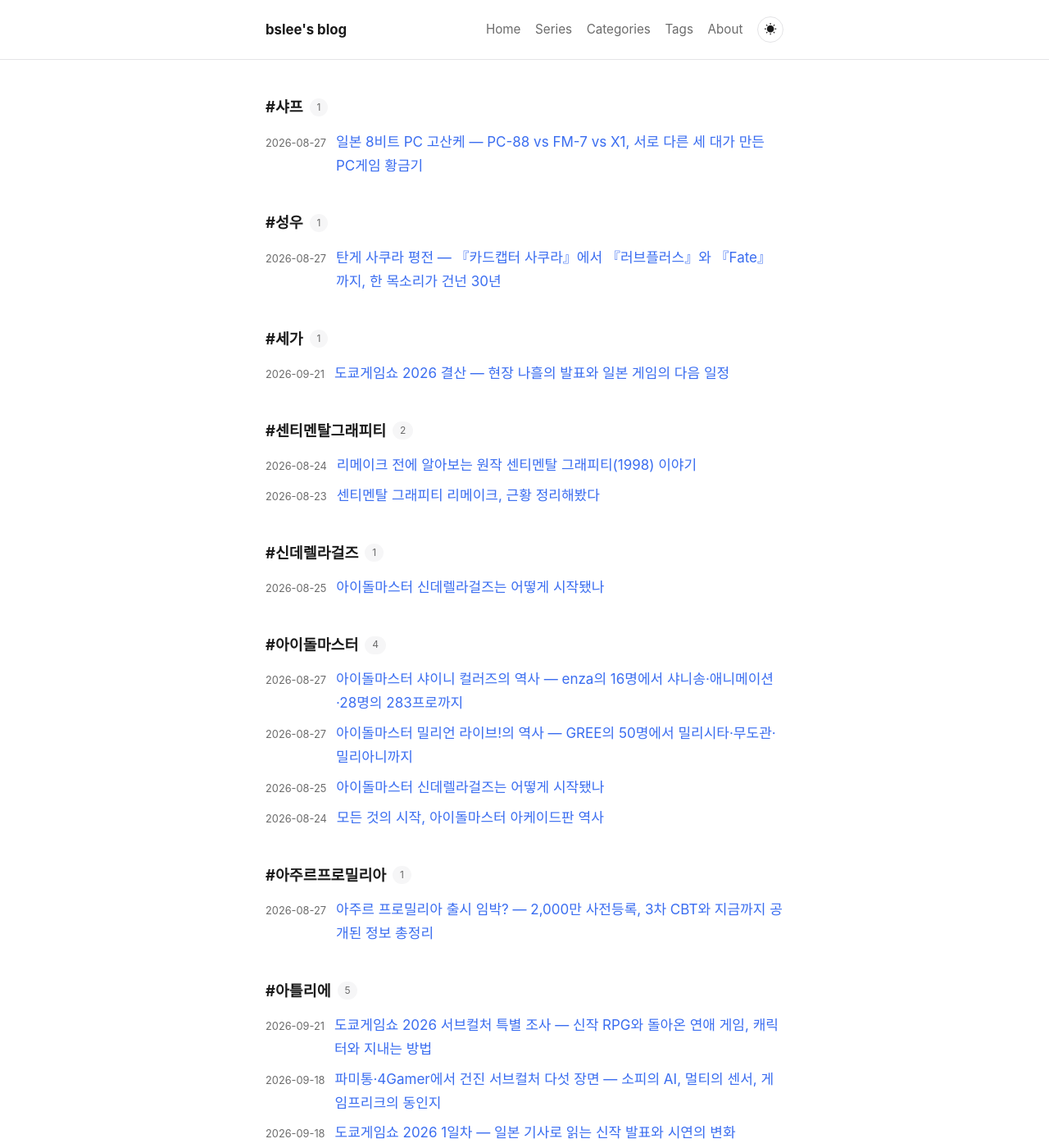
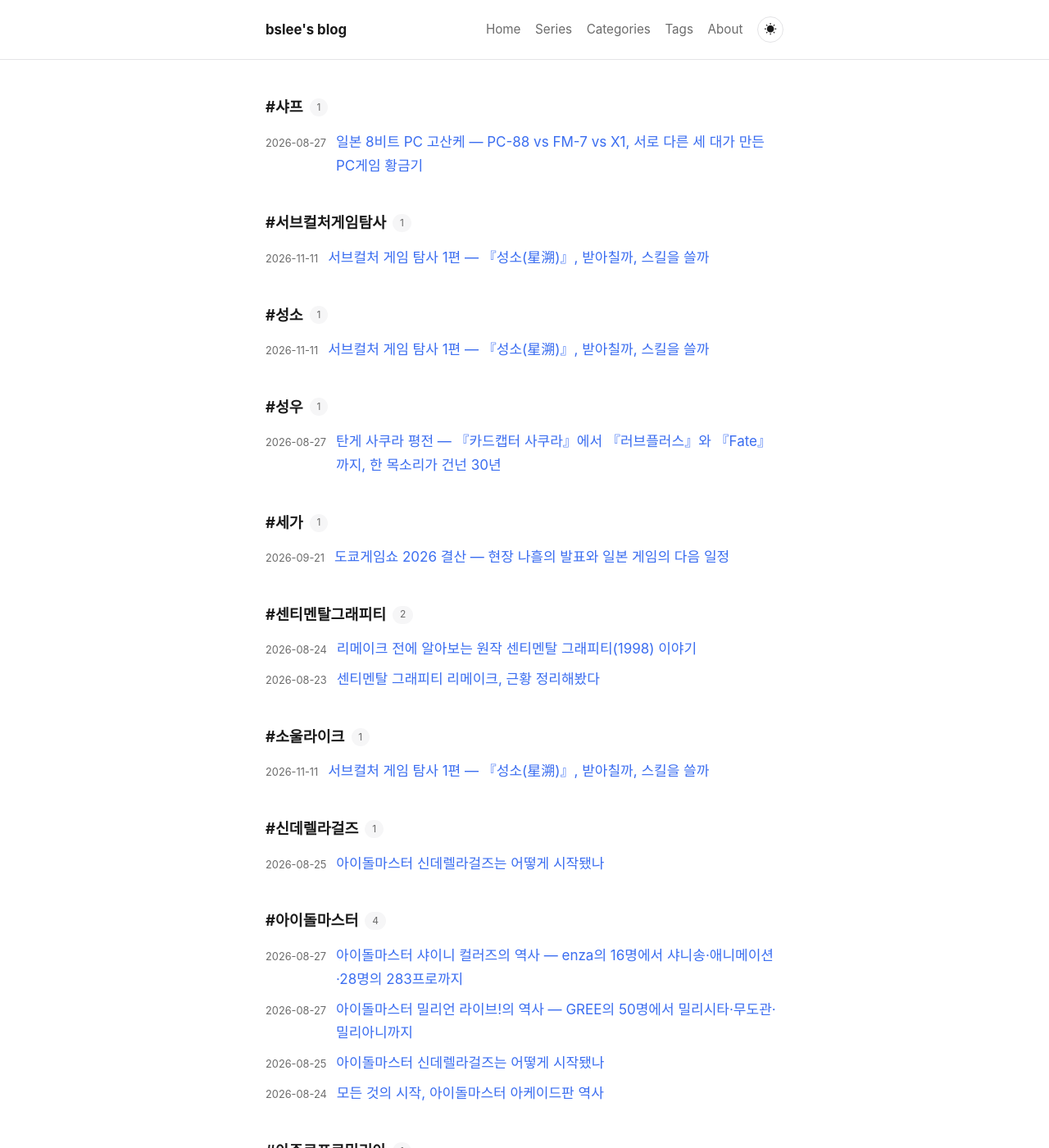
Before and after one commit to bslee-dev/bslee-dev.github.io, a Jekyll site: the page built from tags.html, in a window 1280 px wide and 1400 px high, scrolled down 9410 px. Shown: the whole window at 82% size. Built offline with Jekyll 4.4.1, drawn with Linux system fonts in a browser that asks for light colours; some of the changed lines change nothing that is shown; some of the changed text lies outside the part shown.

Commit message:
Publish Star Trace and launch subculture game exploration

```diff
--- /dev/null
+++ b/_posts/2026-11-11-subculture-game-exploration-star-trace.md
@@ -0,0 +1,56 @@
+---
+title: "서브컬처 게임 탐사 1편 — 『성소(星溯)』, 받아칠까, 스킬을 쓸까"
+description: "중국 액션 RPG 성소의 첫 보스전 두 편과 현지 선행 시연기를 읽었다. 패링과 회피, 스킬에 드는 자원을 세 캐릭터의 교대로 어떻게 운용할 수 있을지 살펴본다."
+category: 서브컬처
+tags: [서브컬처게임탐사, 성소, 중국게임, 액션RPG, 소울라이크]
+date: 2026-11-11 15:25:00 +0900
+---
+
+## 탄을 받아칠 기회가 와도, 받아치는 게 이득일까?
+
+보스가 쏜 탄을 되돌려 보낼 수 있다면 일단 받아치고 싶다. 그런데 그 동작에 다음 스킬을 쓸 포인트가 들어가고, 받아치는 타이밍이 정확하면 쓴 포인트를 돌려받는다면 어떨까. 적의 공격을 피하는 순간에도 다음에 누구를 꺼내고 어떤 기술을 쓸지 생각하게 된다. 중국 액션 RPG `성소(星溯)`의 첫 공개에서 궁금해진 건 그 판단이었다.
+
+청두의 개발사 난탕위(南棠羽)는 2026년 10월 23일 빌리빌리에 첫 PV와 보스전 시연 두 편을 올렸다. 2026년 11월 11일 기준으로 제작진의 TapTap 소개와 게임신지(游戏新知)의 공개 당일 기사를 살폈다. 전투 장면은 개발사가 제공한 초기 빌드를 다룬 하오유콰이바오(好游快爆) 편집부의 시연기와 그 글에 실린 화면을 바탕으로 읽었다.
+
+## 얼음 위의 짐승과 유적의 기계
+
+제작진이 공개한 보스는 기계형 **유적 지휘관(遗迹指挥官)**과 야수형 빙정수(冰晶兽)다. 공식 영상 목록에는 각각 3분 46초, 2분 40초로 올라와 있다. 하오유콰이바오에 실린 빙정수 전투 화면을 보면 얼어붙은 동굴 한가운데 보스가 있고, 화면 위에는 보스의 체력과 그 아래 얇은 게이지가, 아래에는 캐릭터 체력과 노란 점으로 표시된 자원이 따로 놓여 있다.
+
+게임신지와 하오유콰이바오는 보스 체력 아래의 막대를 강인도 게이지(韧性条)로 설명한다. 이 게이지를 깎아 비우면 적이 길게 경직돼 공격할 틈이 생긴다. 하오유콰이바오는 그때 일반 공격을 이어가거나, 큰 피해를 주는 처형 동작을 발동할 수 있다고 적었다. 같은 체력 피해를 주더라도 보스가 무방비해지는 시점을 어떻게 만드느냐에 따라 공격 순서가 달라질 수 있다.
+
+## 타이밍을 맞추면 돌아오는 포인트
+
+게임신지는 일부 근접 공격과 원거리 공격을 패링할 수 있고, 패링과 캐릭터 스킬에 스킬 포인트가 든다고 설명했다. 하오유콰이바오 편집부는 방어·패링과 회피, 일반 스킬이 체력 표시 위의 자원 포인트를 소비한다고 더 구체적으로 적었다. 이 매체의 설명에 따르면 **정확한 타이밍에 방어하거나 회피하면 사용한 포인트가 돌아온다.** 필살기는 별도로 충전된다.
+
+이 규칙대로라면 보스의 공격을 흘려보내는 타이밍이 곧 다음 공격에 쓸 자원을 남기는 방법이 된다. 보스의 강인도가 거의 바닥났을 때 스킬을 먼저 써서 경직을 노릴 수도 있고, 다음 공격을 받아친 뒤 남은 포인트로 빈틈을 노릴 수도 있다. 어떤 선택이 유리한지는 동작별 비용, 성공 판정의 폭, 받아친 공격이 강인도에 미치는 영향에 달려 있다. 공개 자료에는 그 수치가 나와 있지 않다.
+
+## 캐릭터를 바꾸면 남은 자원도 달라진다
+
+하오유콰이바오가 체험한 초기 빌드는 세 명을 편성해 전투 중 교대하는 방식이었다. 편집부에 따르면 **체력, 자원 포인트, 필살기 충전은 캐릭터마다 따로** 계산됐다. 무기도 캐릭터마다 정해져 있었고, 초기 빌드에는 검과 장병기 외에 총과 지팡이도 있었다. 적의 공격에 제대로 대응하지 못하면 하던 동작이 끊기고 크게 경직됐으며, 전투 중 회복에는 횟수가 제한된 아이템을 썼다고 한다.
+
+그래서 교대에서 흥미로운 건 누구의 스킬이 세냐는 질문에 ‘지금 그 캐릭터에게 얼마나 남아 있나’가 붙는다는 점이다. 가령 스킬을 쓸 포인트가 부족할 때, 남은 포인트로 다음 공격을 받아칠지, 자원이 넉넉한 동료를 바로 꺼낼지 판단하게 된다. 보스가 곧 경직될 상황이라면 필살기가 준비된 동료를 언제 투입하느냐도 중요해진다. 대기 중인 캐릭터의 자원 회복 방식과 교대 직후의 판정은 후속 시연에서 더 보고 싶다.
+
+## 오픈월드라는 말은 어디에서 왔나
+
+2024년 7월 23일, 36Kr에 실린 게임신지 기사는 가제 `星溯：劫烬永迴`를 개발 중인 서브컬처 소울라이크 오픈월드로 소개했다. 2026년 첫 PV의 제작진 설명에 붙은 표현은 **구역형 액션 어드벤처 RPG(箱庭动作冒险RPG)**였다. 같은 개발사의 채용 소개와 하오유콰이바오의 예약 페이지에도 ‘소울라이크’라는 말이 남아 있다. 지금 확인할 수 있는 건 출처마다 강조한 부분이 다르다는 데까지다. 실제 개발 중 지도 구조를 바꿨는지는 알 수 없다.
+
+TapTap에서 제작진이 소개하는 무대는 생사의 윤회가 멈춰 죽은 이의 영혼이 돌아가지 못하는 행성이다. 플레이어는 유적에서 깨어난 선도자(先导者)가 되어 동료들과 재난의 흔적을 따라간다. 하오유콰이바오 편집부가 본 초기 서장에는 곳곳에 이야기를 보충하는 문서가 있었다고 한다. 기계가 남은 유적과 눈 덮인 마을이 한 세계에 있다는 사실을, 실제 탐색 동선에서 어떤 순서로 알아가게 할지가 궁금하다.
+
+## 빙정수에게 가는 길
+
+TapTap 중국 예약 페이지에는 PC가 2028년 1분기, 안드로이드가 2028년 2분기로 표시돼 있다. 게임신지는 iOS도 2028년 2분기로 표기됐다고 보도했다. 중국 플랫폼에 표시된 예정 분기이며, 하오유콰이바오는 후속 테스트 시점을 미정으로 안내했다. 한국어 지원과 한국 출시 일정은 확인되지 않았다.
+
+다음 시연에서 보고 싶은 건 빙정수가 기다리는 곳까지 가는 길이다. 적을 피해 갈지 쓰러뜨릴지, 어느 동료를 먼저 내보낼지 고민하다 보면 보스방에 들어설 때 이미 내 선택이 전투의 첫 수를 정해놓았을지도 모른다. 보스전에서 보인 자원 관리가 탐색 중에도 이어진다면, 그 방에 누구를 앞세우고 어떤 상태로 도착하는지부터 전투의 일부가 된다.
+
+## 참고 자료
+
+- [星溯制作委员会 · 빌리빌리 — 첫 PV와 유적 지휘관·빙정수 공식 보스전 시연](https://www.bilibili.com/ja/video/BV1tjJ16dEJt/?p=3)
+- [TapTap — 성소 PC 예약 페이지 및 개발자의 말](https://www.taptap.cn/app/971266?os=pc)
+- [TapTap — 성소 안드로이드 예약 페이지](https://www.taptap.cn/app/971266?os=android)
+- [게임신지 · 36Kr — 개발 중인 오픈월드 프로젝트 36편, 2024년 7월 23일](https://www.36kr.com/p/2874053819797639)
+- [게임신지 · 둥팡차이푸 — 성소 첫 공개와 전투 시스템, 2026년 10월 23일](https://caifuhao.eastmoney.com/news/20261023180426531218160)
+- [하오유콰이바오 편집부 — 성소 초기 내부 빌드 선행 시연기, 2026년 10월 29일](https://bbs.3839.com/thread-9240930.htm)
+- [하오유콰이바오 — 성소 PC 예약 및 테스트 안내](https://www.3839.com/a/205147.htm)
+- [BOSS즈핀 — 개발사 난탕위 싱쑤의 채용 페이지 및 프로젝트 소개](https://m.zhipin.com/companys/4ac81d6f467e961b03Fy09i_E1E~.html)
+
+**작성 기준 2026-11-11 KST**
--- a/series.md
+++ b/series.md
@@ -10,7 +10,7 @@
   시리즈는 태그로 모은다. 새 시리즈를 만들 때는 아래 목록에
   [표시 이름, 모을 태그] 한 쌍을 추가하고 글에 그 태그를 붙이면 된다.
 {% endcomment %}
-{% assign series_defs = "도쿄게임쇼 2026|도쿄게임쇼,1990년대 연애·육성 시뮬레이션|연애시뮬레이션,아이돌마스터의 역사|아이돌마스터,코에이 삼국지|삼국지,코에이 노부나가의 야망|노부나가의야망,코에이 대항해시대|대항해시대,코에이 리코에이션 게임|리코에이션,일본 PC의 시대|일본PC" | split: "," %}
+{% assign series_defs = "서브컬처 게임 탐사|서브컬처게임탐사,도쿄게임쇼 2026|도쿄게임쇼,1990년대 연애·육성 시뮬레이션|연애시뮬레이션,아이돌마스터의 역사|아이돌마스터,코에이 삼국지|삼국지,코에이 노부나가의 야망|노부나가의야망,코에이 대항해시대|대항해시대,코에이 리코에이션 게임|리코에이션,일본 PC의 시대|일본PC" | split: "," %}
 
 {% for def in series_defs %}
   {% assign parts = def | split: "|" %}
```
